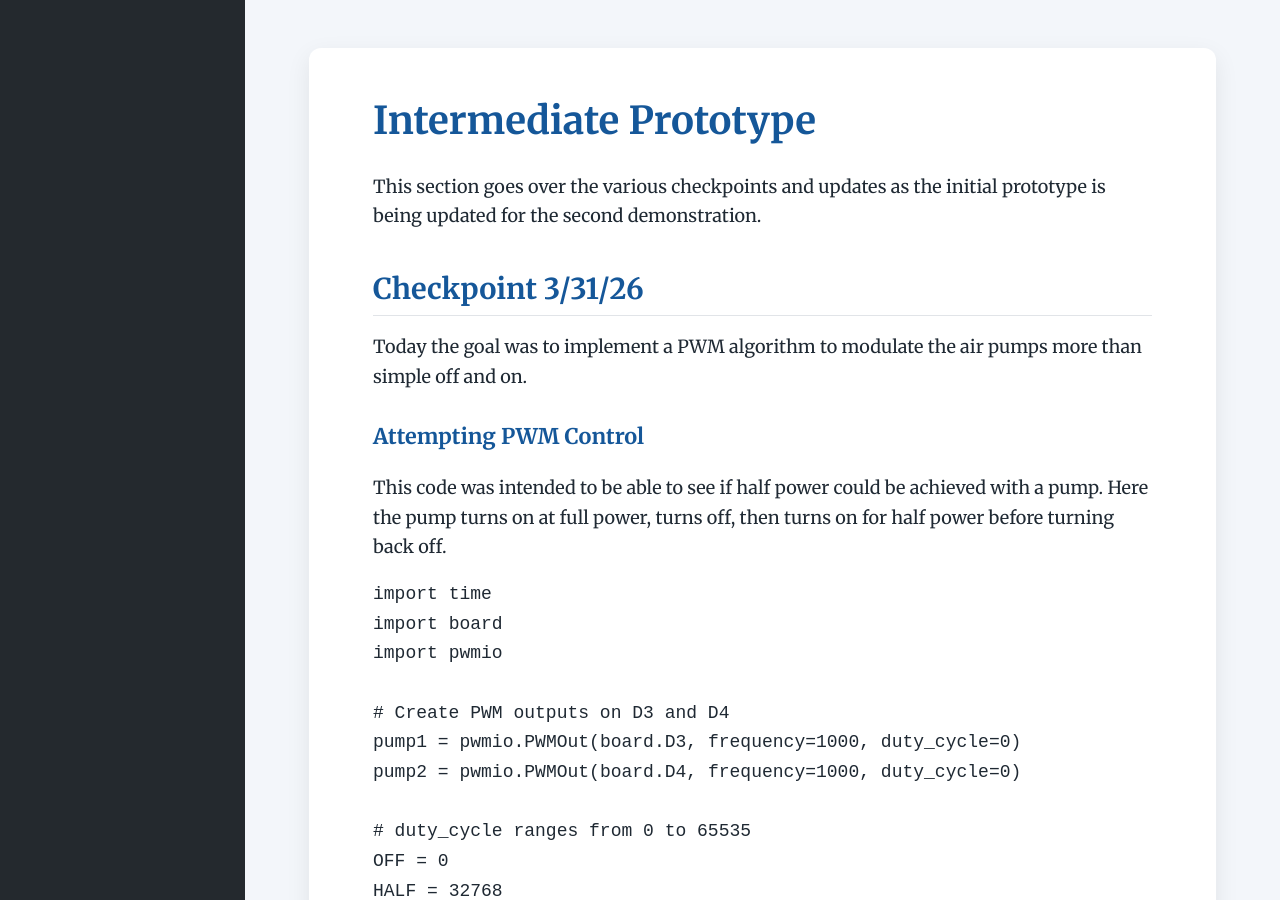
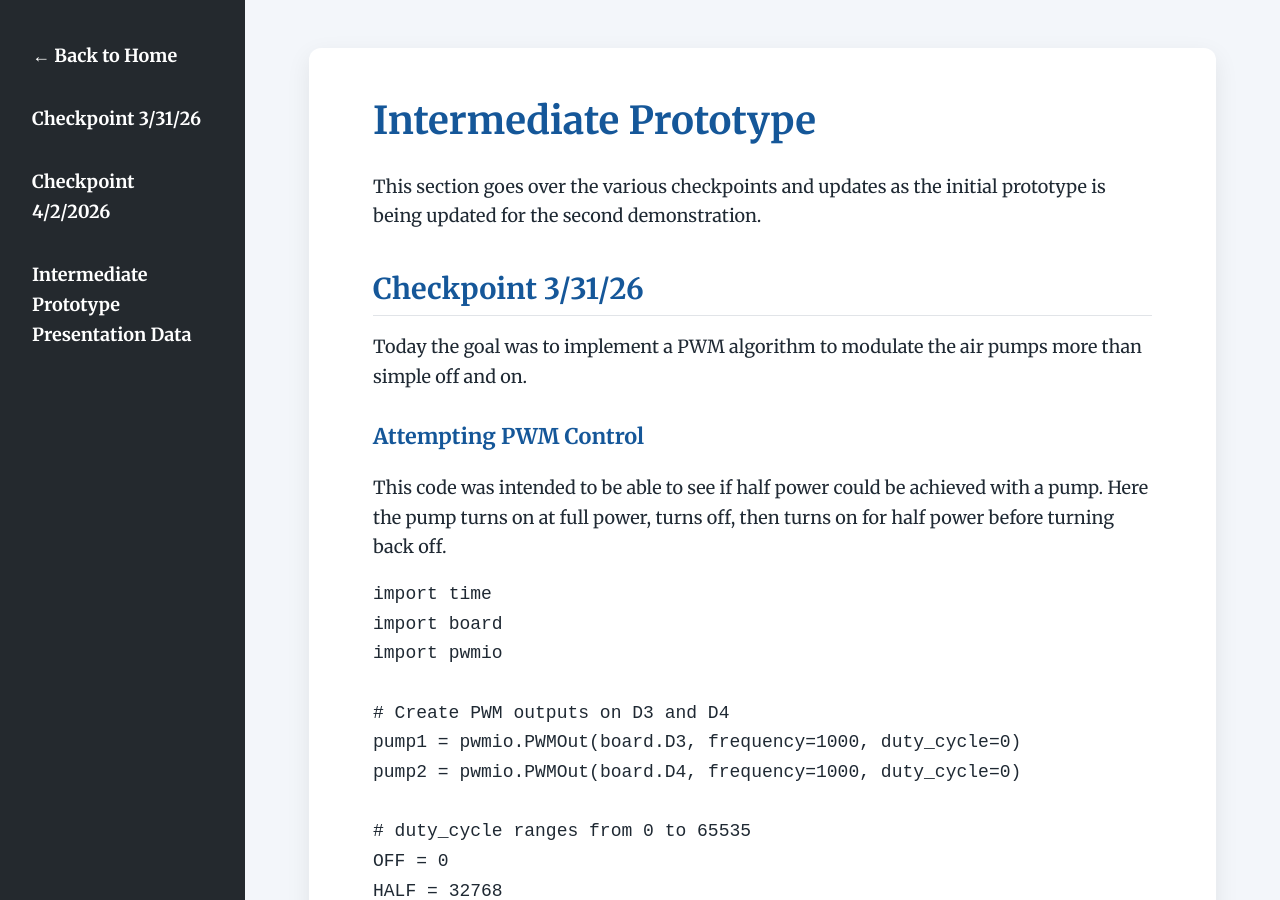
Before and after one commit to rithikar1510/CBE-3300B, a Jekyll site: the page built from intermediate-prototype.md, in a window 1280 px wide and 900 px high. Built offline with Jekyll 4.4.1, drawn with Linux system fonts in a browser that asks for light colours.

Commit message:
Update intermediate-prototype.md

```diff
--- a/intermediate-prototype.md
+++ b/intermediate-prototype.md
@@ -1,6 +1,19 @@
 ---
 layout: default
 title: Intermediate Prototype
+
+sidebar:
+  - title: ← Back to Home
+    url: "/"
+
+  - title: Checkpoint 3/31/26
+    url: "#checkpoint-33126"
+
+  - title: Checkpoint 4/2/2026
+    url: "#checkpoint-422026"
+
+  - title: Intermediate Prototype Presentation Data
+    url: "#intermediate-prototype-presentation-data-492026"
 ---
 
 # Intermediate Prototype
```
